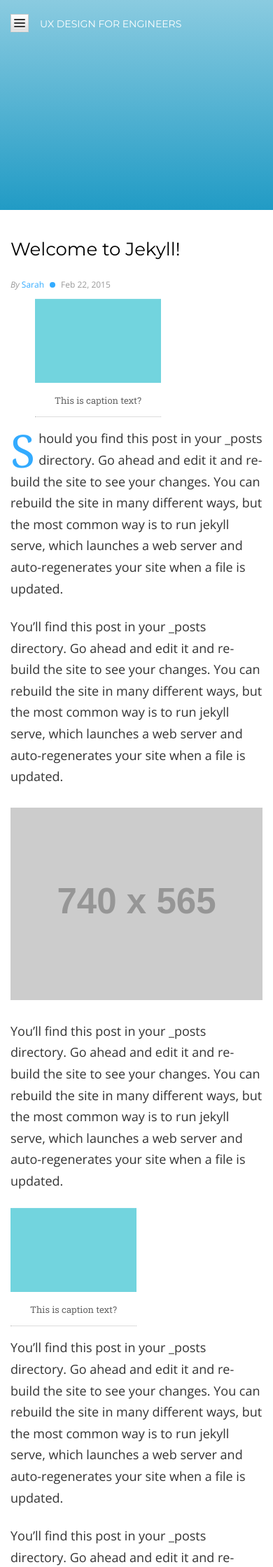
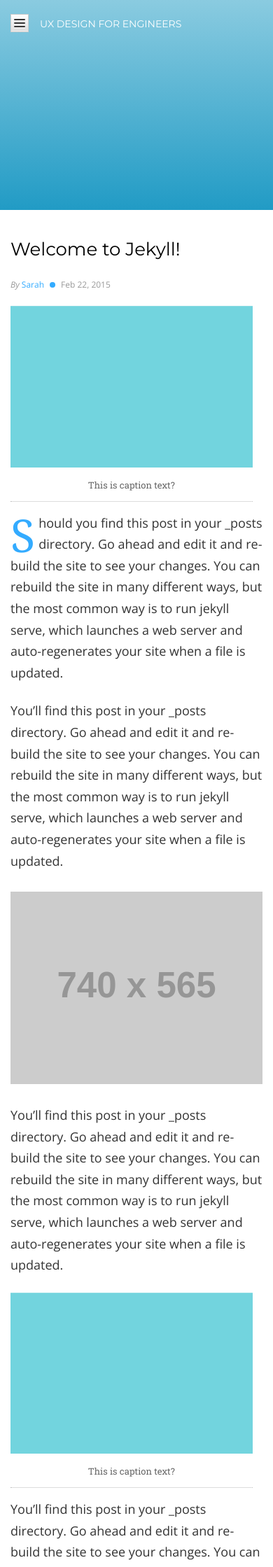
Before and after one commit to skhouseholder/ux-class-site, a Jekyll site: the page built from 2015-02-22-welcome-to-jekyll.markdown, in a window 390 px wide. Shown: the top 2239 px of the page at 70% size. Built offline with Jekyll 4.4.1, drawn with Linux system fonts in a browser that asks for light colours; nearby versions of some CDN libraries; some web fonts are replaced; library files that are not in the unit come from our copies.

Commit message:
Fix blog post image captions on mobile

```diff
--- a/style/stylemobile.css
+++ b/style/stylemobile.css
@@ -938,10 +938,11 @@
         float:none;
         margin:0 0 30px 0;
     }
-    .wp-caption.alignright, .wp-caption.alignleft {
+    #main-content .wp-caption.alignright,
+    #main-content .wp-caption.alignleft {
         width: 100%;
         float:none;
-        margin: 0 0 15px 0;
+        margin: 10px 0 15px 0;
     }
     .static-page blockquote.alignleft, .static-page blockquote.alignright {
         width:auto;
```
